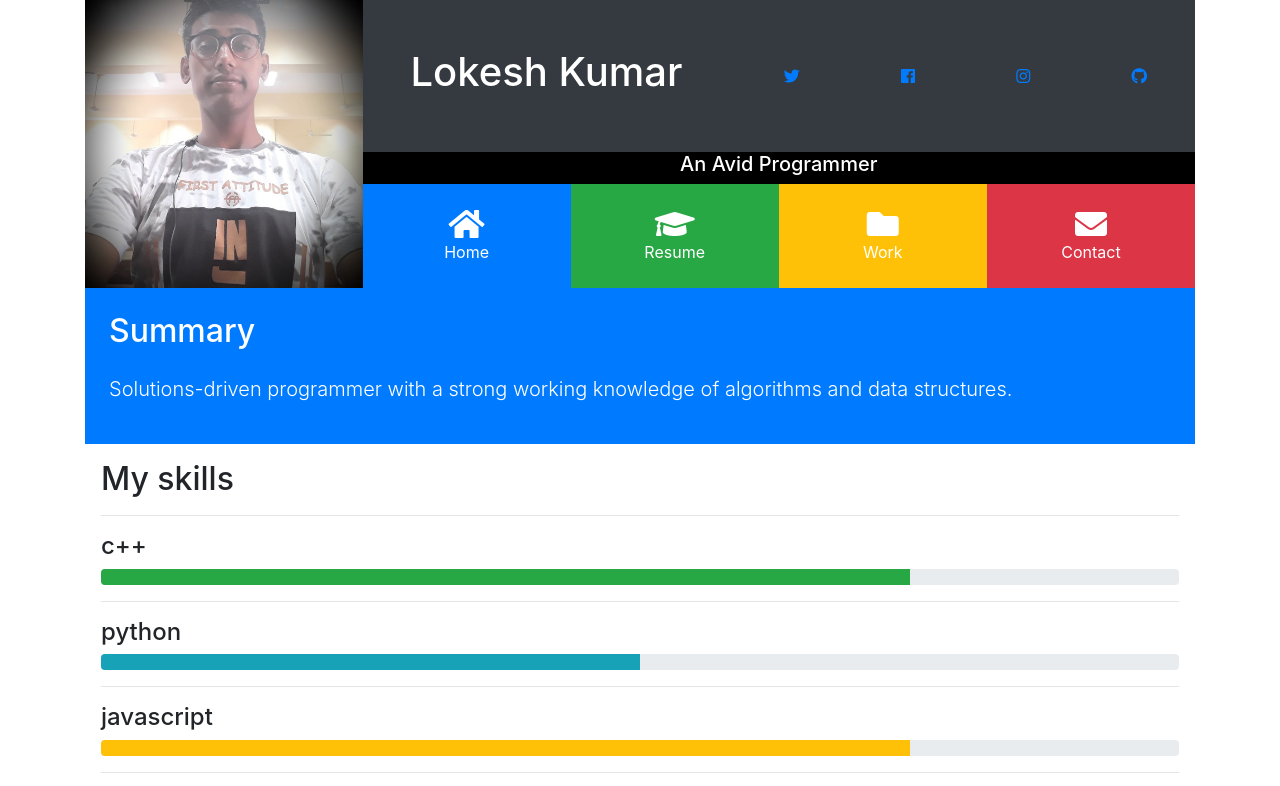
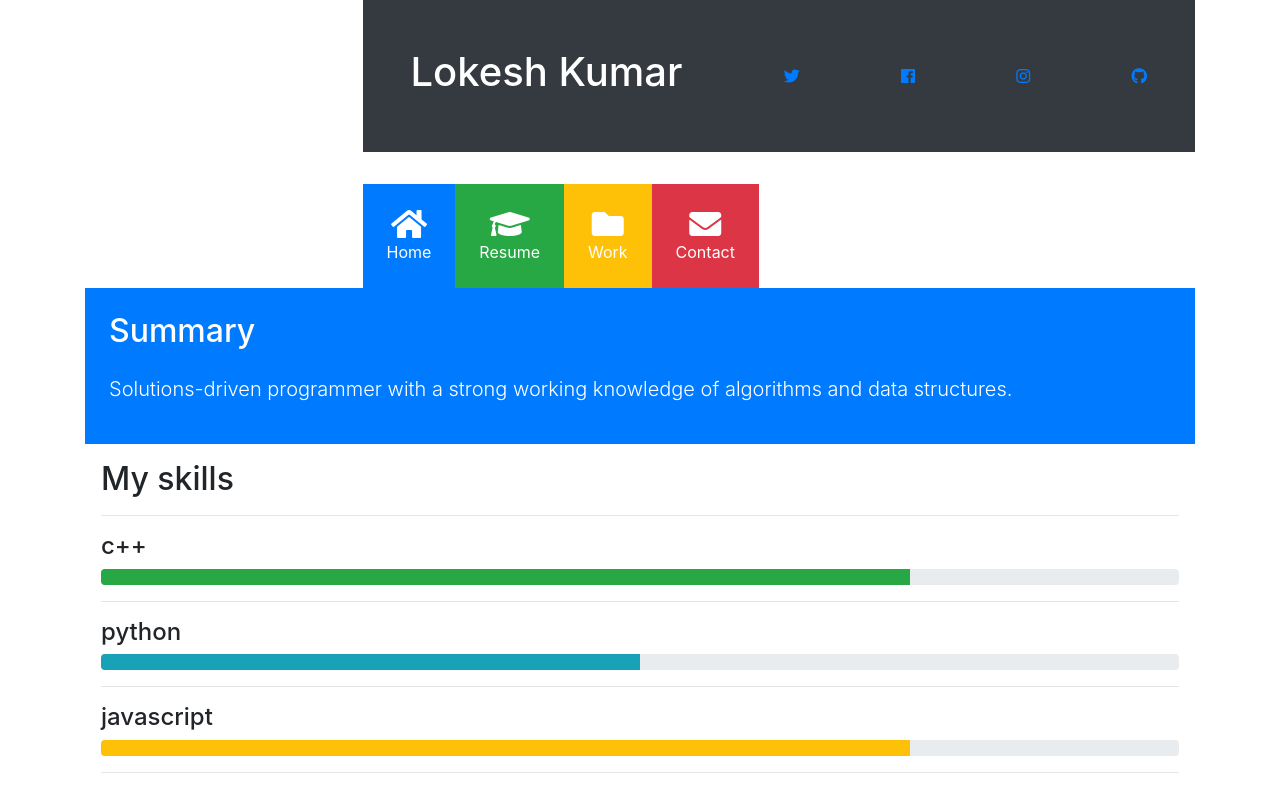
Before and after one commit to lokesh130/excera, a website: page index.html in a window 1280 px wide. Shown: the top 786 px of the page. Drawn offline with nearby package versions, Linux system fonts and the light colour scheme; some packages are replaced by stand-ins of ours; a script that the page names is missing.

Commit message:
path change

```diff
--- a/index.html
+++ b/index.html
@@ -9,7 +9,7 @@
     crossorigin="anonymous">
   <link rel="stylesheet" href="https://stackpath.bootstrapcdn.com/bootstrap/4.1.1/css/bootstrap.min.css" integrity="sha384-WskhaSGFgHYWDcbwN70/dfYBj47jz9qbsMId/iRN3ewGhXQFZCSftd1LZCfmhktB"
     crossorigin="anonymous">
-  <link rel="stylesheet" href="./css/style.css">
+  <link rel="stylesheet" href=__dirname+"css/style.css">
   <title>Bootstrap Theme</title>
 </head>
 
@@ -19,7 +19,7 @@
     <header id="main-header">
       <div class="row no-gutters">
         <div class="col-sm-3">
-          <img src="img/loki.jpg" alt="">
+          <img src=__dirname+"img/loki.jpg" alt="">
         </div>
         <div class="col-sm-9">
           <div class="d-flex flex-column">
```
